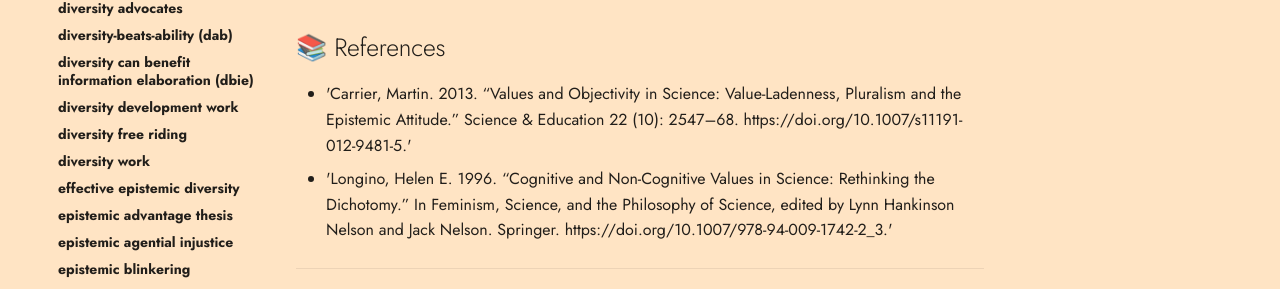
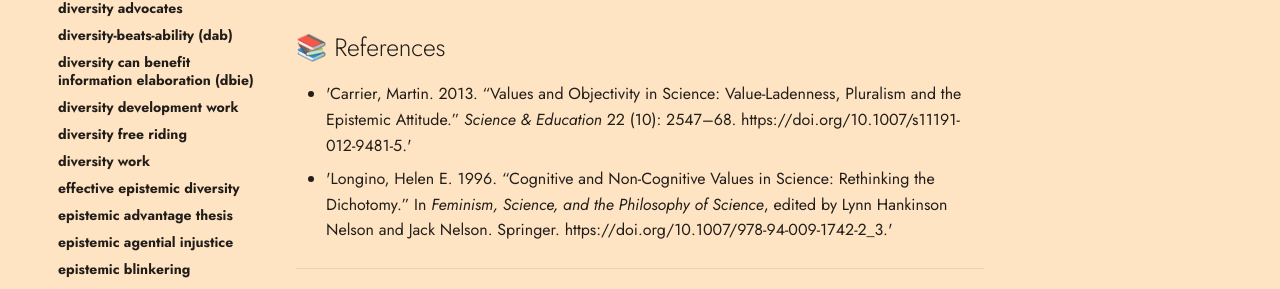
Before and after one commit to conceptcartography/conceptcartography, an MkDocs documentation site: the page built from docs/concepts/cognitive-epistemic-value.md, in a window 1280 px wide and 1018 px high. Shown: the part 552-841 px from the top of the window. Built offline with MkDocs 1.6.1 and Material for MkDocs 9.7.7, drawn with Linux system fonts in a browser that asks for light colours; comment, search, counter and statistics services are not loaded; the version menu is left out.

```diff
--- a/docs/concepts/cognitive-epistemic-value.md
+++ b/docs/concepts/cognitive-epistemic-value.md
@@ -12,8 +12,8 @@
 
 ## 📚 References
 
-- 'Carrier, Martin. 2013. “Values and Objectivity in Science: Value-Ladenness, Pluralism and the Epistemic Attitude.” Science & Education 22 (10): 2547–68. https://doi.org/10.1007/s11191-012-9481-5.'
-- 'Longino, Helen E. 1996. “Cognitive and Non-Cognitive Values in Science: Rethinking the Dichotomy.” In Feminism, Science, and the Philosophy of Science, edited by Lynn Hankinson Nelson and Jack Nelson. Springer. https://doi.org/10.1007/978-94-009-1742-2_3.'
+- 'Carrier, Martin. 2013. “Values and Objectivity in Science: Value-Ladenness, Pluralism and the Epistemic Attitude.” _Science & Education_ 22 (10): 2547–68. https://doi.org/10.1007/s11191-012-9481-5.'
+- 'Longino, Helen E. 1996. “Cognitive and Non-Cognitive Values in Science: Rethinking the Dichotomy.” In _Feminism, Science, and the Philosophy of Science_, edited by Lynn Hankinson Nelson and Jack Nelson. Springer. https://doi.org/10.1007/978-94-009-1742-2_3.'
 
 ---
 
```
